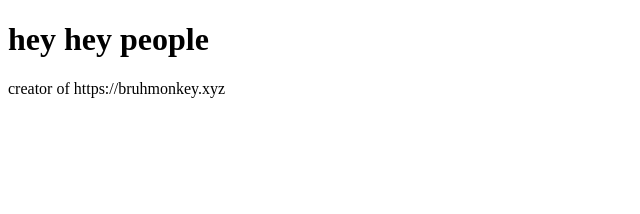
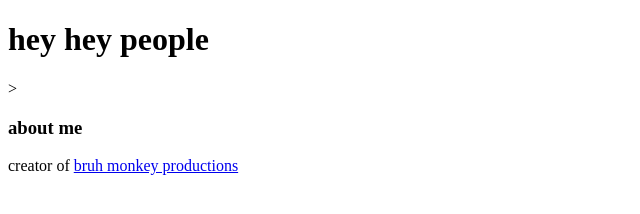
Before and after one commit to und3rwood/und3rwood.github.io, a plain HTML site: page index.html in a window 1280 px wide. Shown: the whole page, without its empty margins (0-640 px from the left). Drawn offline with Linux system fonts and the light colour scheme.

Commit message:
fixed link

```diff
--- a/index.html
+++ b/index.html
@@ -7,6 +7,8 @@
 
     <body>
         <h1>hey hey people</h1>
-	<p>creator of <a>https://bruhmonkey.xyz</a></p>
+	<p>><h3>about me</h3></p>
+	<p>creator of <a href="https://bruhmonkey.xyz">bruh monkey productions</a>
+	</p>
     </body>
 </html>
```
